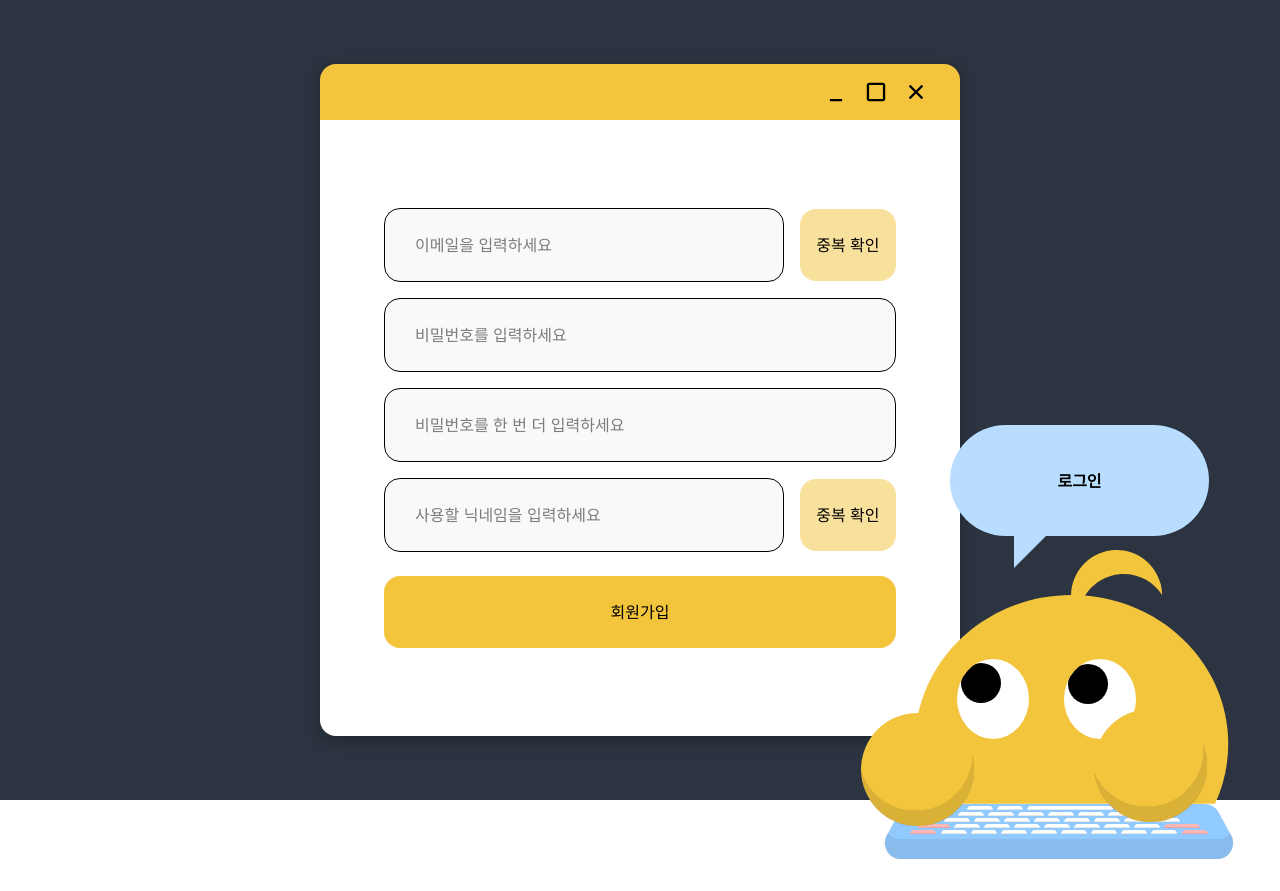
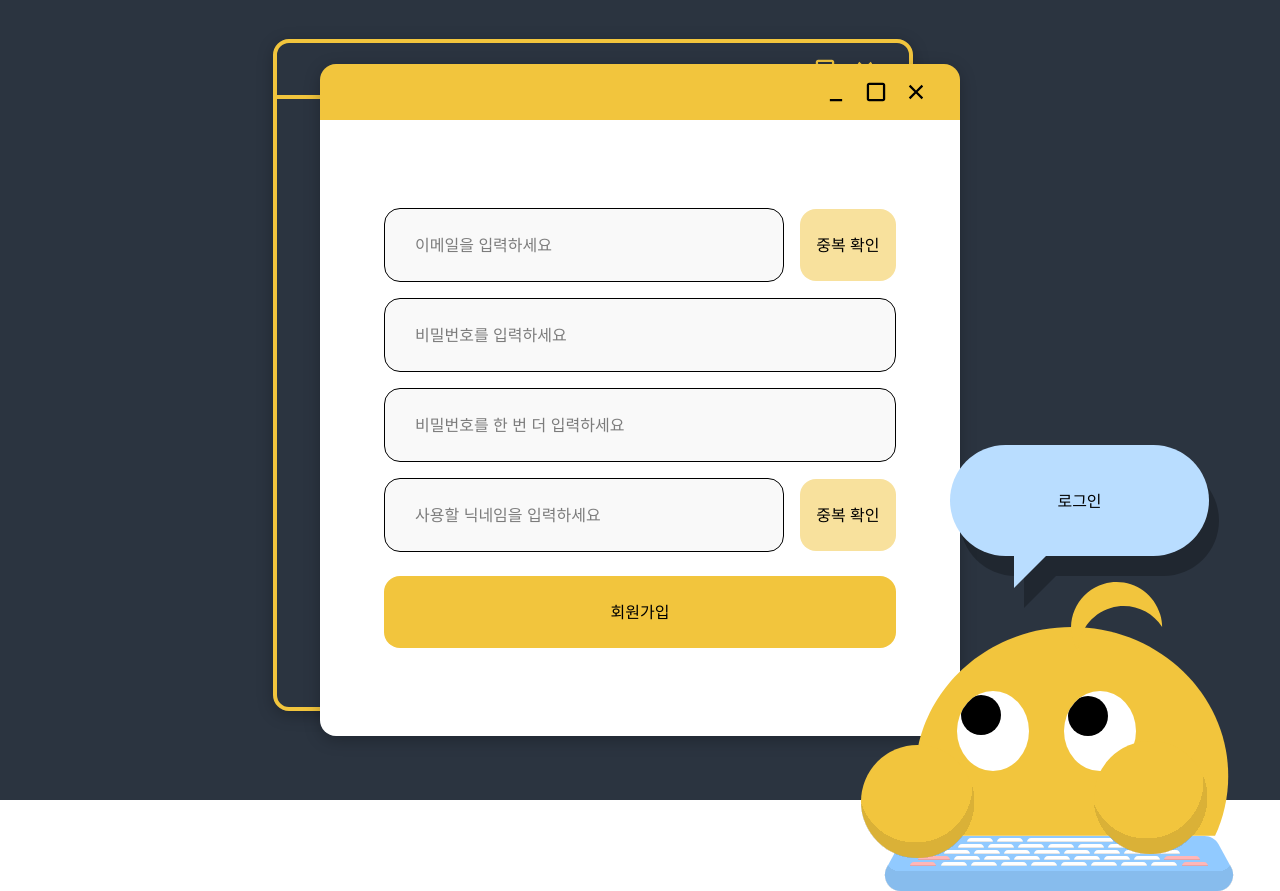
Before and after one commit to RoadCode-Capstone/Web-front, a React (Vite) app: page /register in a window 1280 px wide. Before the commit the page ends 859 px from the top, so only its background shows below. Built offline with nearby package versions, Linux system fonts and the light colour scheme; no server answers; a web font is replaced by a local one.

Commit message:
chore: auth 페이지 구현 완료
- 비밀번호 찾기 페이지 구현 필요

```diff
--- a/src/presentation/components/common/CartoonButton.tsx
+++ b/src/presentation/components/common/CartoonButton.tsx
@@ -19,7 +19,7 @@ export default function BubbleBtn({
 }: BubbleBtnProps) {
   // 3. 기본 스타일과 위치별 스타일 정의 (em 단위 유지)
   const baseStyle =
-    "w-full h-full relative flex items-center justify-center rounded-full bg-[#B9DDFF] font-semibold transition-all px-[2em] py-[2em]";
+    "w-full h-full relative flex items-center justify-center rounded-full bg-[#B9DDFF] font-medium transition-all px-[2em] py-[2em]";
 
   const positionStyles: Record<Position, string> = {
     top: "before:absolute before:content-[''] before:left-[4em] before:bottom-full before:border-x-[2em] before:border-b-[2em] before:border-x-transparent before:border-b-[#B9DDFF]",
@@ -37,7 +37,12 @@ export default function BubbleBtn({
 
   // 5. 이제 외부 div가 컨테이너 역할을 하므로, 내부에서는 button만 반환
   return (
-    <button onClick={onClick} className={buttonClassName}>
+    <button
+      onClick={onClick}
+      className={
+        buttonClassName + "  drop-shadow-[10px_20px_0px_rgba(0,0,0,0.25)]"
+      }
+    >
       {text}
     </button>
   );
--- a/src/presentation/pages/LoginPage.tsx
+++ b/src/presentation/pages/LoginPage.tsx
@@ -1,6 +1,6 @@
 import { Button, ImageButton, InputField } from "../components";
 import { InputFieldProps } from "../components/common/InputField";
-import Character from "../assets/character/default_left_up.svg?react";
+import Character from "../assets/character/sleep.svg?react";
 import WindowBox from "../components/common/WindowBox";
 import BubbleBtn from "../components/common/CartoonButton";
 import { useNavigate } from "react-router-dom";
@@ -39,12 +39,17 @@ export default function LoginPage() {
           style="absolute! top-[-25px]! left-[-47px]! z-0!"
         />
         {/* 3. 캐릭터에 z-20! 추가 */}
-        <Character className="absolute bottom-[-123px] right-[-284px] z-20!" />
+        <Character className="absolute bottom-[-155px] right-[-277px] z-20!" />
         {/* 4. 말풍선에 z-20! 추가 */}
         <BubbleBtn
           onClick={() => navigate("/register")}
-          className="absolute! bottom-[200px]! right-[-249px]! w-[259px]! h-[111px]! z-20!"
+          className="absolute! bottom-[145px]! right-[-196px]! w-[259px]! h-[111px]! z-20!"
           text={"회원가입"}
+        />
+        <BubbleBtn
+          onClick={() => navigate("/login")}
+          className="absolute! bottom-[273px]! right-[-276px]! w-[259px]! h-[111px]! z-20!"
+          text={"비밀번호 찾기"}
         />
       </div>
     </div>
--- a/src/presentation/pages/RegisterPage.tsx
+++ b/src/presentation/pages/RegisterPage.tsx
@@ -38,11 +38,19 @@ export default function RegisterPage() {
           width={640}
           content={<RegisterForm />}
           colorTheme={"point"}
+          style="relative! z-10!"
         />
-        <Character className="absolute bottom-[-123px] right-[-284px]" />
+        <WindowBox
+          height={672}
+          width={640}
+          content={<div></div>}
+          colorTheme={"point-outline"}
+          style="absolute! top-[-25px]! left-[-47px]! z-0!"
+        />
+        <Character className="absolute bottom-[-155px] right-[-284px] z-20!" />
         <BubbleBtn
           onClick={() => navigate("/login")}
-          className="absolute! bottom-[200px]! right-[-249px]! w-[259px]! h-[111px]!"
+          className="absolute! bottom-[180px]! right-[-249px]! w-[259px]! h-[111px]! z-20!"
           text={"로그인"}
         />
       </div>
```
Also changed, not shown: src/presentation/assets/character/sleep.svg (added).
